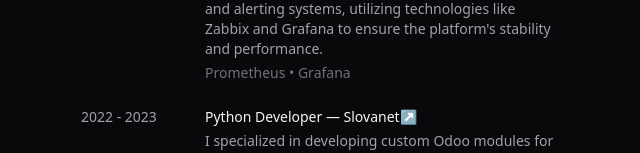
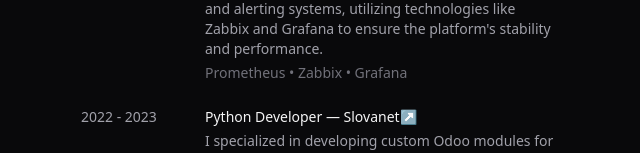
Before and after one commit to ignissak/web-2024, a SvelteKit app: page / in a window 1280 px wide. Shown: the part 389-542 px from the top of the page, without its empty margins (319-959 px from the left). Built offline with nearby package versions, Linux system fonts and the light colour scheme; a web font is replaced by a local one.

Commit message:
chore: added zabix to erste

```diff
--- a/src/routes/+page.svelte
+++ b/src/routes/+page.svelte
@@ -114,7 +114,7 @@
 				title="Trainee DevOps Engineer — Erste Digital"
 				url="https://erstegroup.com"
 				paragraph="At Erste Digital, I worked on the platform's monitoring and alerting systems, utilizing technologies like Zabbix and Grafana to ensure the platform's stability and performance."
-				skills={['Prometheus', 'Grafana']}
+				skills={['Prometheus', 'Zabbix', 'Grafana']}
 			/>
 			<TimedExperience
 				from={2022}
```
